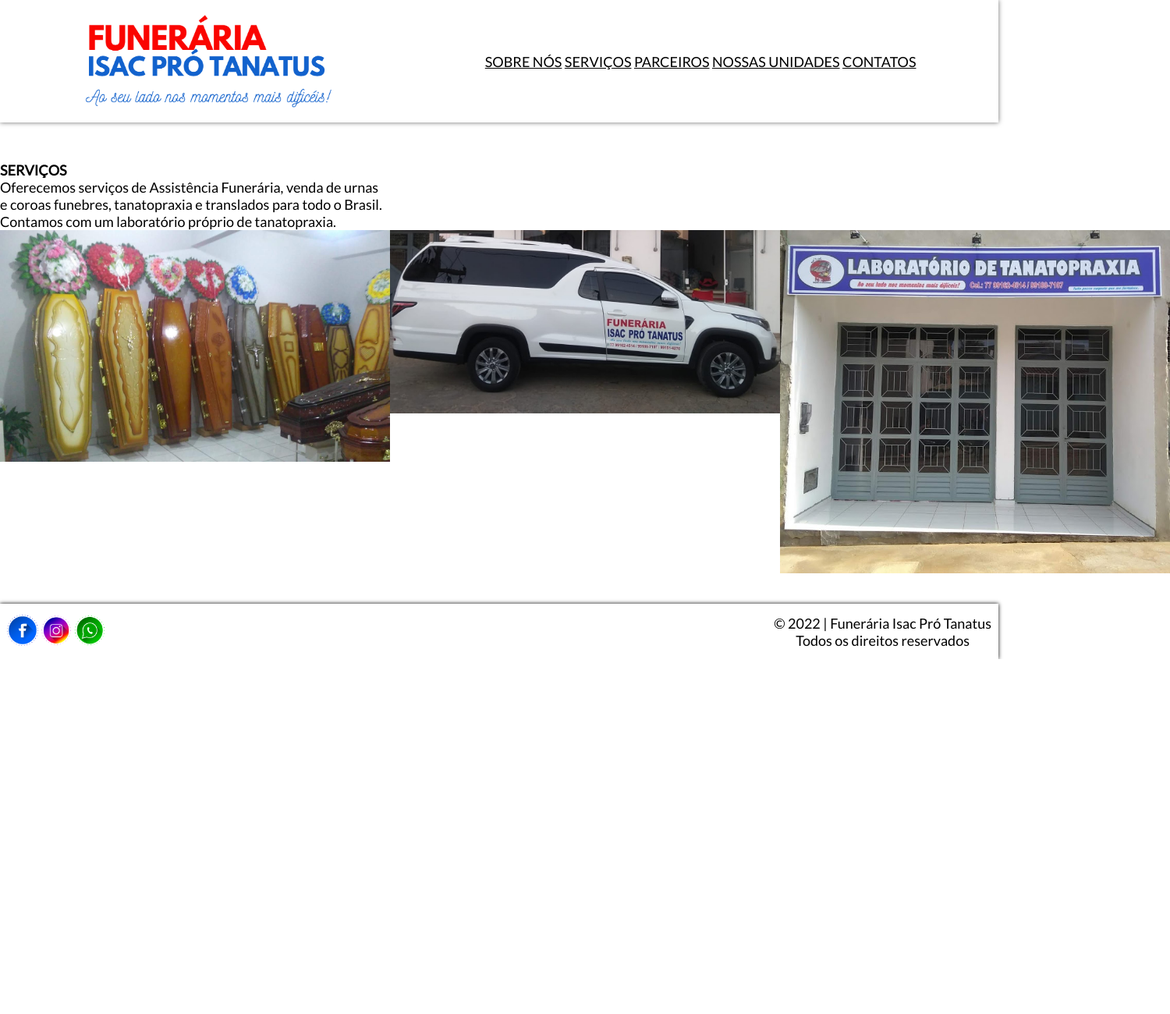
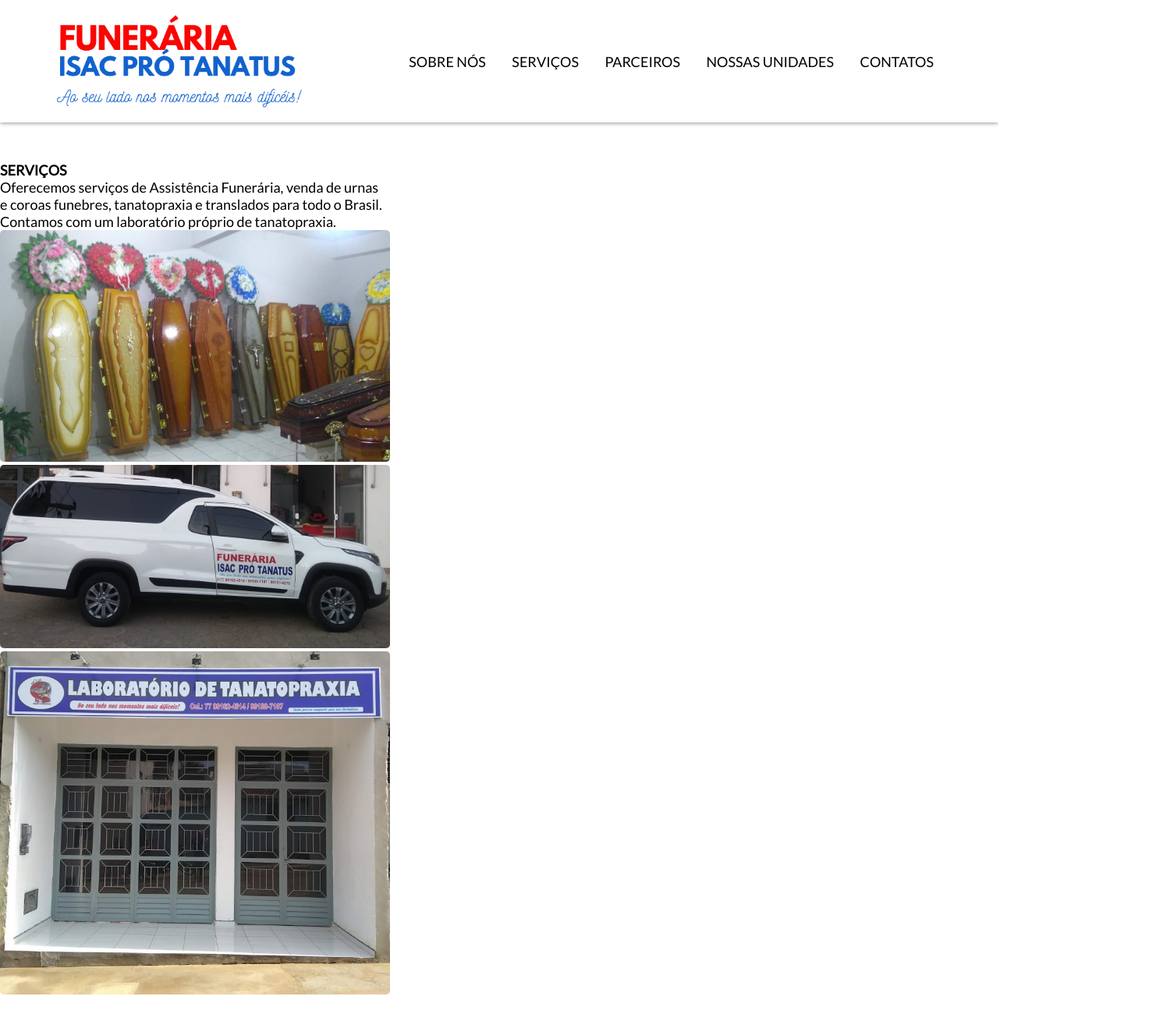
Before and after one commit to Dandariene/funeraria-ipt, a plain HTML site: page serviços.html in a window 1280 px wide. Shown: the top 1300 px of the page at 78% size, 1500 px wide, since content can reach past the window. Before the commit the page ends 845 px from the top, so only its background shows below. Drawn offline with Linux system fonts and the light colour scheme.

Commit message:
Mexi na estilização do site

```diff
--- a/serviços.html
+++ b/serviços.html
@@ -16,7 +16,7 @@
             <a>
                 <img src="imagens/Logo.peq.png" class="logotipo">
             </a>
-            <div>
+            <div class="links-menu">
                 <a href="index.html">SOBRE NÓS</a>
                 <a href="serviços.html">SERVIÇOS</a>
                 <a href="parceiros.html">PARCEIROS</a>
@@ -36,15 +36,18 @@
                 Contamos com um laboratório próprio de tanatopraxia.
             </p>
             <div class="img-servicos">
-                <div>
-                    <img src="./imagens/urnasecoroas.jpg" width="500px">
-                </div>
-                <div>
-                    <img src="./imagens/servicos.jpg" width="500px">
-                </div>
-                <div>
-                    <img src="./imagens/laboratorio.jpg" width="500px">
-                </div>
+                <ul>
+                    <li>
+                        <img src="./imagens/urnasecoroas.jpg" width="500px">
+                    </li>
+                    <li>
+                        <img src="./imagens/servicos.jpg" width="500px">
+                    </li>
+                    <li>
+                        <img src="./imagens/laboratorio.jpg" width="500px">
+                    </li>
+                </ul>
+
             </div>
 
         </div>
--- a/styles.css
+++ b/styles.css
@@ -15,6 +15,11 @@
     /* Configuração do Header */
     margin-bottom: 0.25rem;
     box-shadow: 0 0 6px rgb(109, 109, 109);
+}
+
+.links-menu a{
+    text-decoration: none;
+    padding: 0 15px;
 }
 
 #header-elementos {
@@ -38,11 +43,16 @@
 }
 
 .img-servicos{
+    list-style: none;
     display: flex;
-    text-align: center;
-    justify-items:flex-end;
-    justify-content:space-around;
+    justify-content:space-between;
+    text-align:center;
+    justify-items: center;
     padding-right: 1rem;
+}
+
+.img-servicos ul li img{
+    border-radius: 5px;
 }
 
 .contatos{
@@ -61,7 +71,7 @@
     justify-items: center;
     align-items: center;
     padding: 0.75rem 0.5rem;
-    box-shadow: 0 0 5px black;
+    box-shadow: 0 0 5px rgb(109, 109, 109);
     margin-top: 35px;
 }
 
```
Also changed, not shown: contatos.html (+1 -2 lines), index.html (+1 -1 lines), parceiros.html (+1 -1 lines), unidades.html (+1 -1 lines).
